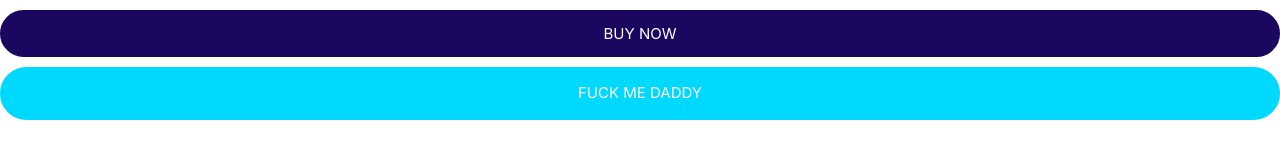
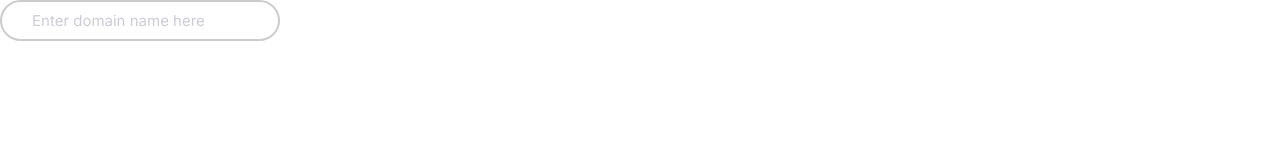
Before and after one commit to abdullaalsabti/Project-1-AASH, a plain HTML site: page index.html in a window 1280 px wide. Drawn offline with Linux system fonts and the light colour scheme.

Commit message:
defined inputs

```diff
--- a/CSS/styles.css
+++ b/CSS/styles.css
@@ -205,3 +205,23 @@ a{
         font-size: 1.5rem;
     }
 }
+
+
+/*inputs*/
+.input{
+    padding: 1rem 3rem;
+    border: 2px solid #ccc;
+    border-radius: 35px;
+    outline: none;
+    font-size: 2rem;
+    color: var(--heading-color);
+    /*this changes color of input text*/
+}
+::placeholder{
+    color: #cdcbd7;
+}
+@media screen and (min-width: 1024px){
+    .input{
+        font-size: 1.5rem;
+    }
+}
--- a/index.html
+++ b/index.html
@@ -15,7 +15,6 @@
     <title>Sabtify</title>
   </head>
   <body>
-    <button class="button button--dark btn--block"> Buy now </button>
-    <a href="#" class="button button--light btn--block"> fuck me daddy</a>
+    <input type="text" class="input" placeholder="Enter domain name here">
   </body>
 </html>
```
Also changed, not shown: Components/buttons.html (added, +2 -0 lines), Components/inputs.html (added, +1 -0 lines).
